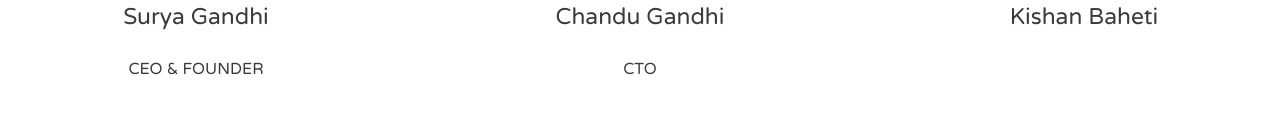
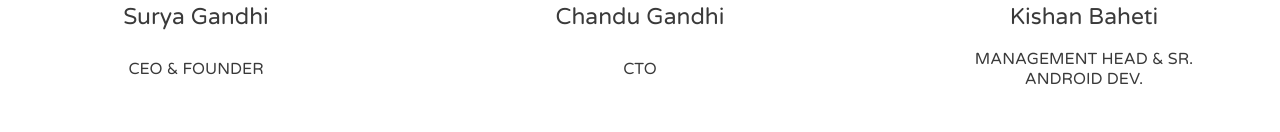
Before and after one commit to Dmitriy-1986/Test-project-three, a plain HTML site: page index.html in a window 1280 px wide. Shown: the part 5859-5991 px from the top of the page. Drawn offline with nearby package versions, Linux system fonts and the light colour scheme.

Commit message:
Update index.html

```diff
--- a/index.html
+++ b/index.html
@@ -497,7 +497,7 @@
                     <h4>Kishan Baheti</h4>
                 </div>
                 <div class="team-box-paragraph">
-
+                    <p>MANAGEMENT HEAD &amp; SR. ANDROID DEV.</p>
                 </div>
             </div>
         </div>
```
